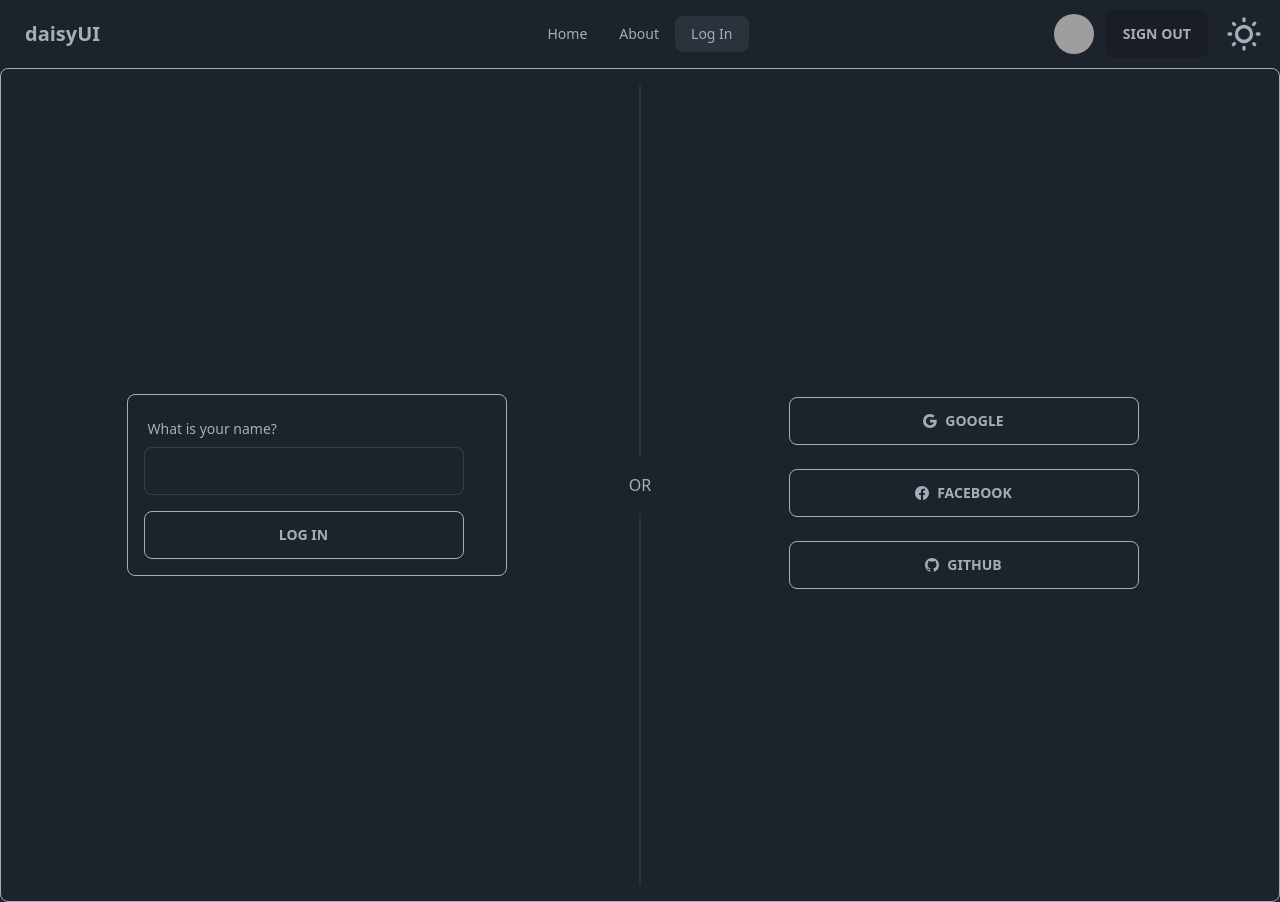
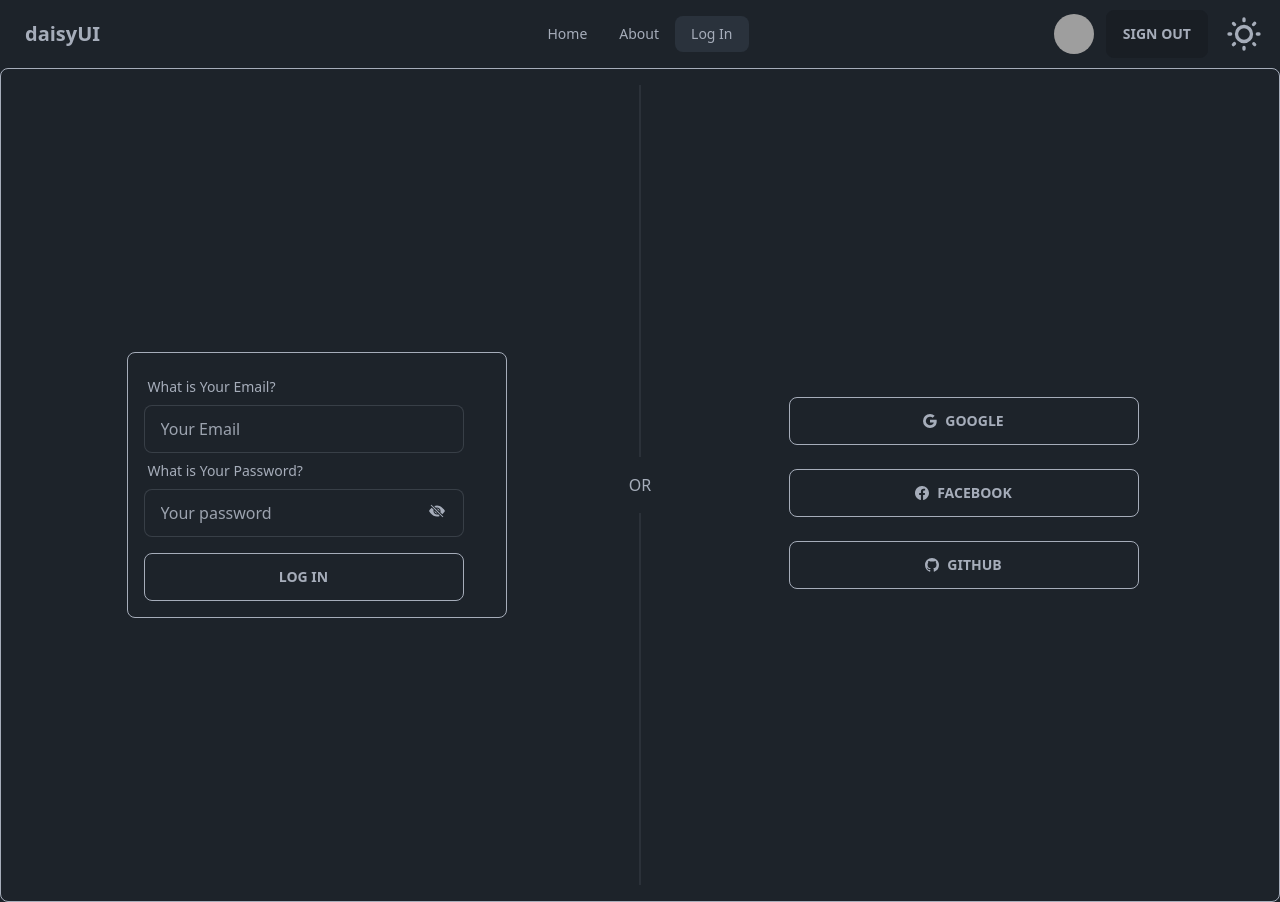
Before and after one commit to Toufiquer/grand-chef-12-client, a React (Vite) app: page /logIn in a window 1280 px wide. Built offline with nearby package versions, Linux system fonts and the light colour scheme; grey boxes are pictures that could not be loaded.

Commit message:
show password and hide done

```diff
--- a/src/pages/LogIn/LogIn.jsx
+++ b/src/pages/LogIn/LogIn.jsx
@@ -1,48 +1,18 @@
 import DisplayCenter from "../../components/DisplayCenter/DisplayCenter";
 import SocialLogIn from "../../components/SocialLogIn/SocialLogIn";
-import { useForm } from "react-hook-form";
+
+import LogInFrom from "./LogInFrom";
 const LogIn = () => {
-  const {
-    register,
-    handleSubmit,
-    formState: { errors },
-  } = useForm();
-  const onSubmit = (data) => console.log(data);
   return (
     <div className="container mx-auto  border border-solid border-current rounded-lg p-4">
       <div className="w-full TR-custom-flex">
         <DisplayCenter border={false}>
           {/* Log in form */}
           <div className="p2 border border-solid border-current rounded-lg p-4 min-w-[380px]">
-            <form onSubmit={handleSubmit(onSubmit)}>
-              {/* include validation with required or other standard HTML validation rules */}
-              <div className="form-control w-full max-w-xs">
-                <label className="label">
-                  <span className="label-text">What is your name?</span>
-                </label>
-                <input
-                  {...register("exampleRequired", { required: true })}
-                  className="input input-bordered w-full max-w-xs"
-                />
-
-                {/* errors will return when field validation fails  */}
-                {errors.exampleRequired && (
-                  <label className="label">
-                    <span className="label-text-alt text-red-500">
-                      This field is required
-                    </span>
-                  </label>
-                )}
-              </div>
-
-              <input
-                type="submit"
-                className="btn btn-outline mt-4 w-full max-w-xs"
-                value="Log In"
-              />
-            </form>
+            <LogInFrom />
           </div>
         </DisplayCenter>
+        {/* Divider */}
         <div className="divider divider-horizontal TR-object-divider-horizontal">
           OR
         </div>
--- /dev/null
+++ b/src/pages/LogIn/LogInFrom.jsx
@@ -0,0 +1,87 @@
+import { useState } from "react";
+import { useForm } from "react-hook-form";
+import { BsFillEyeFill, BsFillEyeSlashFill } from "react-icons/bs";
+const LogInFrom = () => {
+  const {
+    register,
+    handleSubmit,
+    formState: { errors },
+  } = useForm();
+  const [passType, setPassType] = useState("password");
+  const changePassType = () =>
+    setPassType((passType) => (passType === "password" ? "text" : "password"));
+
+  const onSubmit = (data) => console.log(data);
+  return (
+    <>
+      <form onSubmit={handleSubmit(onSubmit)}>
+        {/* Email */}
+        <div className="form-control w-full max-w-xs">
+          <label className="label">
+            <span className="label-text">What is Your Email?</span>
+          </label>
+          <input
+            placeholder="Your Email"
+            {...register("email", {
+              required: true,
+              pattern:
+                /^[a-zA-Z0-9]+(?:\.[a-zA-Z0-9]+)*@[a-zA-Z0-9]+(?:\.[a-zA-Z0-9]+)*$/i,
+            })}
+            className="input input-bordered w-full max-w-xs"
+          />
+
+          {/* errors will return when field validation fails  */}
+          {errors.email && (
+            <label className="label">
+              <span className="label-text-alt text-red-500">
+                Email is required
+              </span>
+            </label>
+          )}
+        </div>
+
+        {/* Password */}
+        <div className="form-control w-full max-w-xs relative">
+          <label className="label">
+            <span className="label-text">What is Your Password?</span>
+          </label>
+          <input
+            type={passType}
+            placeholder="Your password"
+            {...register("password", { required: true })}
+            className="input input-bordered w-full max-w-xs"
+          />
+          <div className="absolute mt-[50px] ml-[285px]">
+            {!(passType === "password") ? (
+              <BsFillEyeFill
+                onClick={changePassType}
+                className="cursor-pointer"
+              />
+            ) : (
+              <BsFillEyeSlashFill
+                onClick={changePassType}
+                className="cursor-pointer"
+              />
+            )}
+          </div>
+
+          {/* errors will return when field validation fails  */}
+          {errors.password && (
+            <label className="label">
+              <span className="label-text-alt text-red-500">
+                Password is required
+              </span>
+            </label>
+          )}
+        </div>
+        <input
+          type="submit"
+          className="btn btn-outline mt-4 w-full max-w-xs"
+          value="Log In"
+        />
+      </form>
+    </>
+  );
+};
+
+export default LogInFrom;
```
